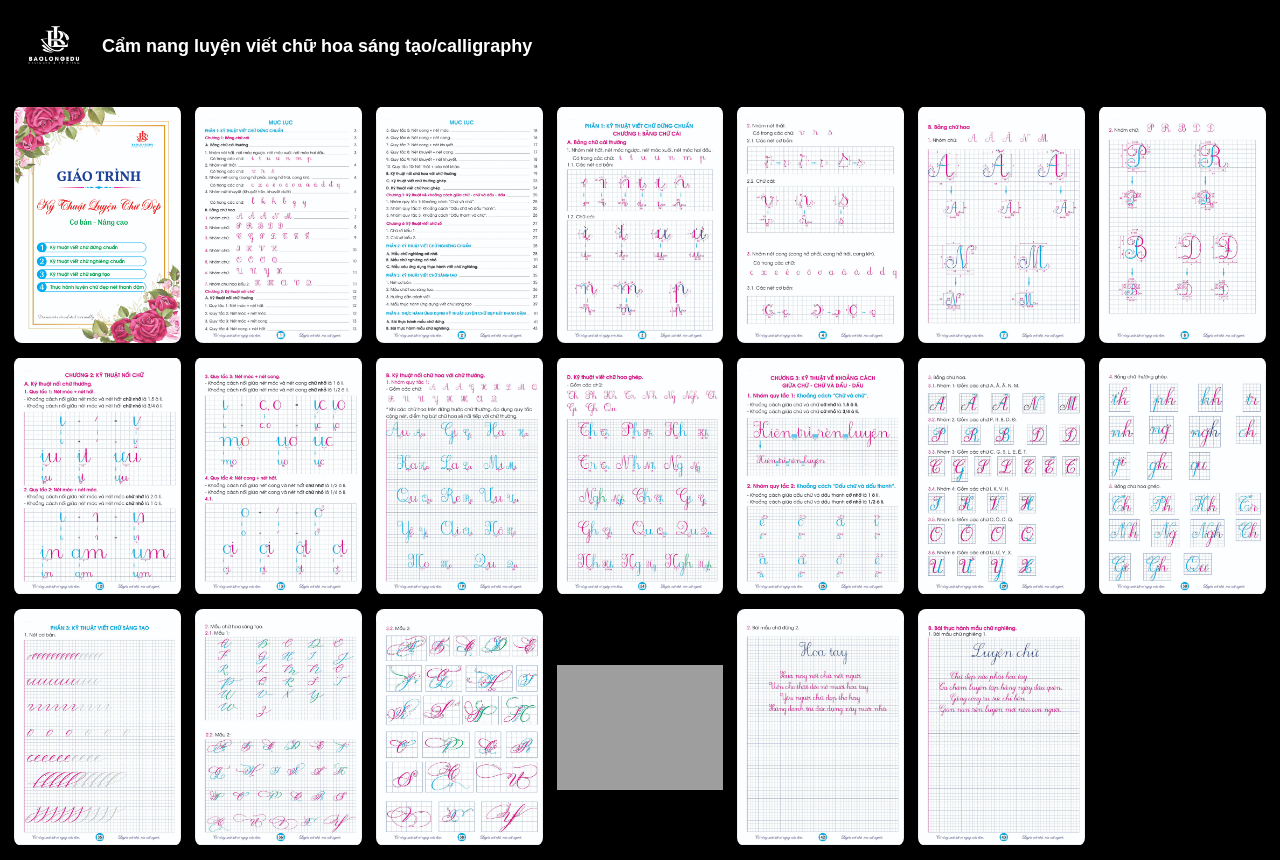
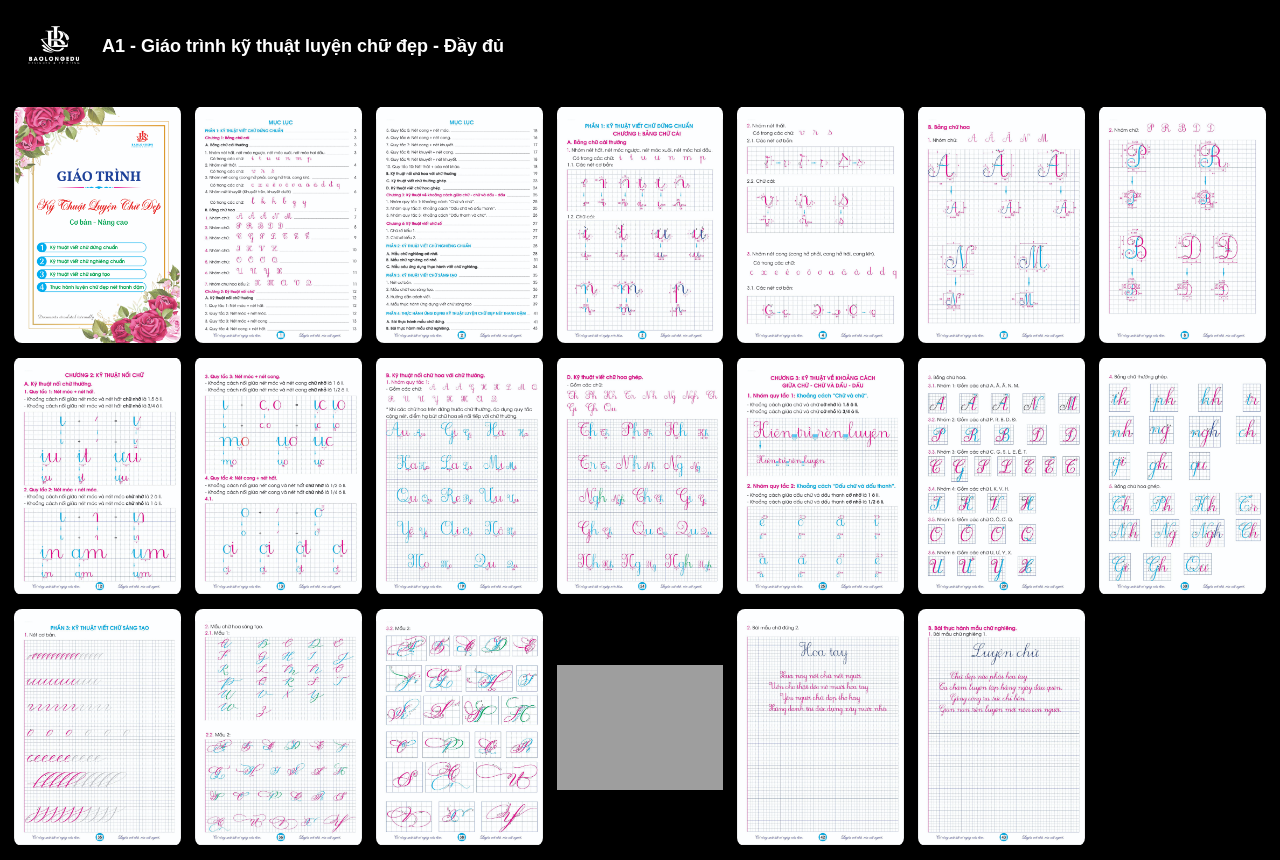
Before and after one commit to lyvanquynh/A1-GiaotrinhkythuatLCD, a plain HTML site: page index.html in a window 1280 px wide. Drawn offline with Linux system fonts and the light colour scheme; grey boxes are pictures that could not be loaded.

Commit message:
Add files via upload

```diff
--- a/index.html
+++ b/index.html
@@ -3,7 +3,7 @@
 <head>
 <meta charset="UTF-8">
 <meta name="viewport" content="width=device-width, initial-scale=1.0">
-<title>Cẩm nang luyện viết chữ hoa sáng tạo/calligraphy</title>
+<title>A1 - Giáo trình kỹ thuật luyện chữ đẹp - Đầy đủ</title>
 
 <style>
 html,body{
@@ -210,7 +210,7 @@ header h1{font-size:18px;margin:0}
 
 <header>
   <img src="logo.png">
-  <h1>Cẩm nang luyện viết chữ hoa sáng tạo/calligraphy</h1>
+  <h1>A1 - Giáo trình kỹ thuật luyện chữ đẹp - Đầy đủ</h1>
 </header>
 
 <div id="album"></div>
```
